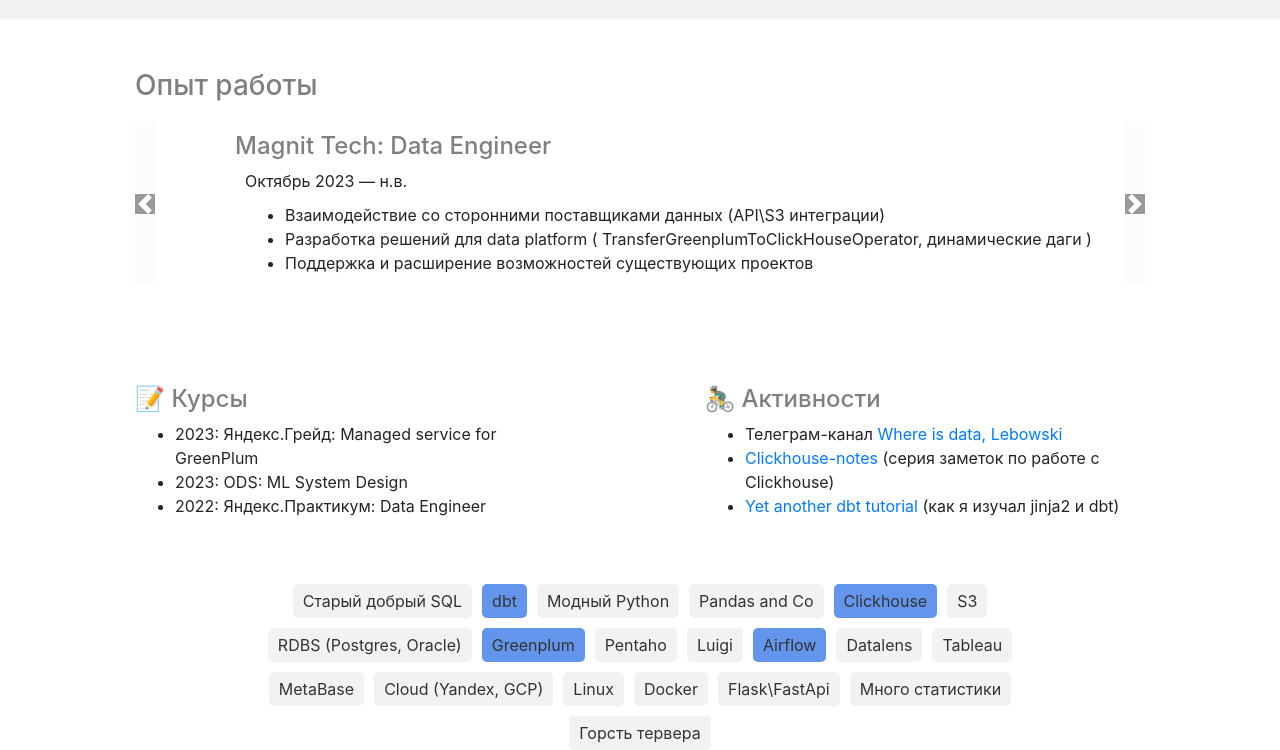
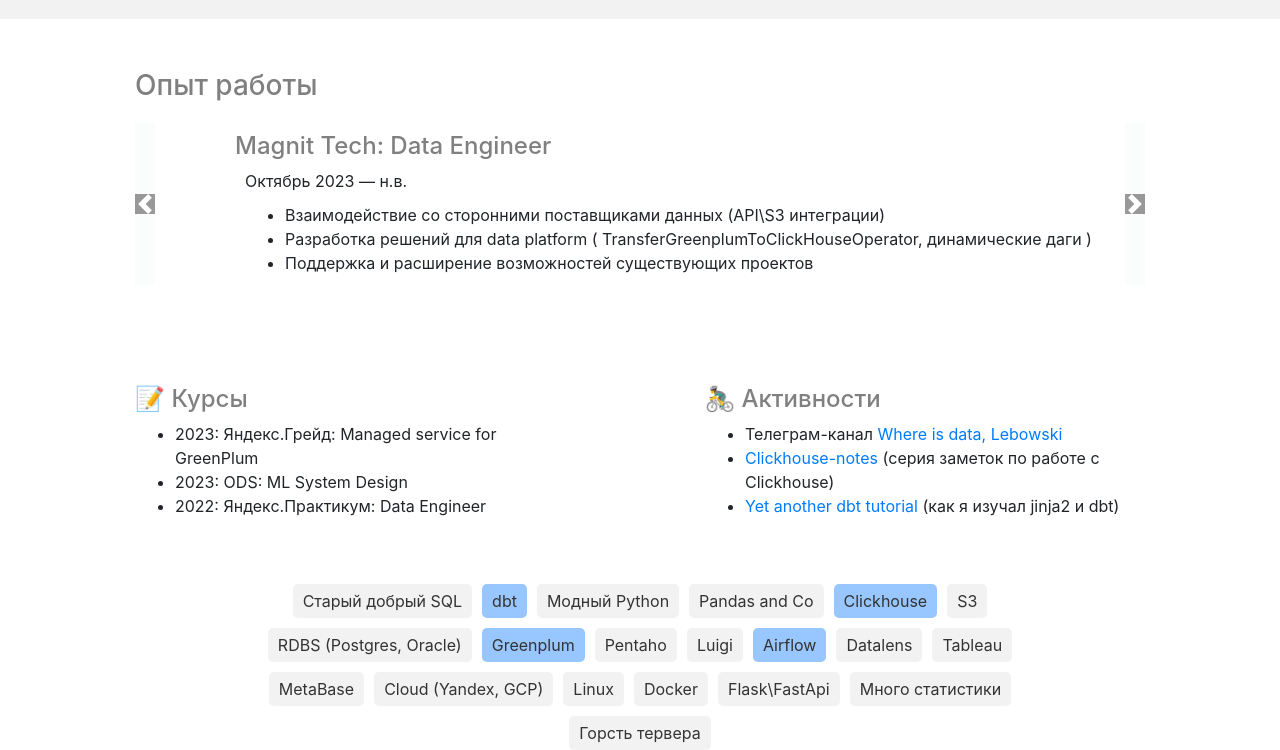
Before and after one commit to urevoleg/de-urevoleg, a plain HTML site: page index.html in a window 1280 px wide. Shown: the part 185-935 px from the top of the page. Drawn offline with nearby package versions, Linux system fonts and the light colour scheme; no server answers.

Commit message:
fix color tags background

```diff
--- a/index.html
+++ b/index.html
@@ -226,7 +226,7 @@
                 word.includes("dbt") ||
                 word.includes("Greenplum") ||
                 word.includes("Airflow")) {
-            link.style.background = "#6495ED"; // Голубой цвет
+            link.style.background = "#98C6FF"; // Голубой цвет
         }
             tagCloud.appendChild(link);
         });
```
